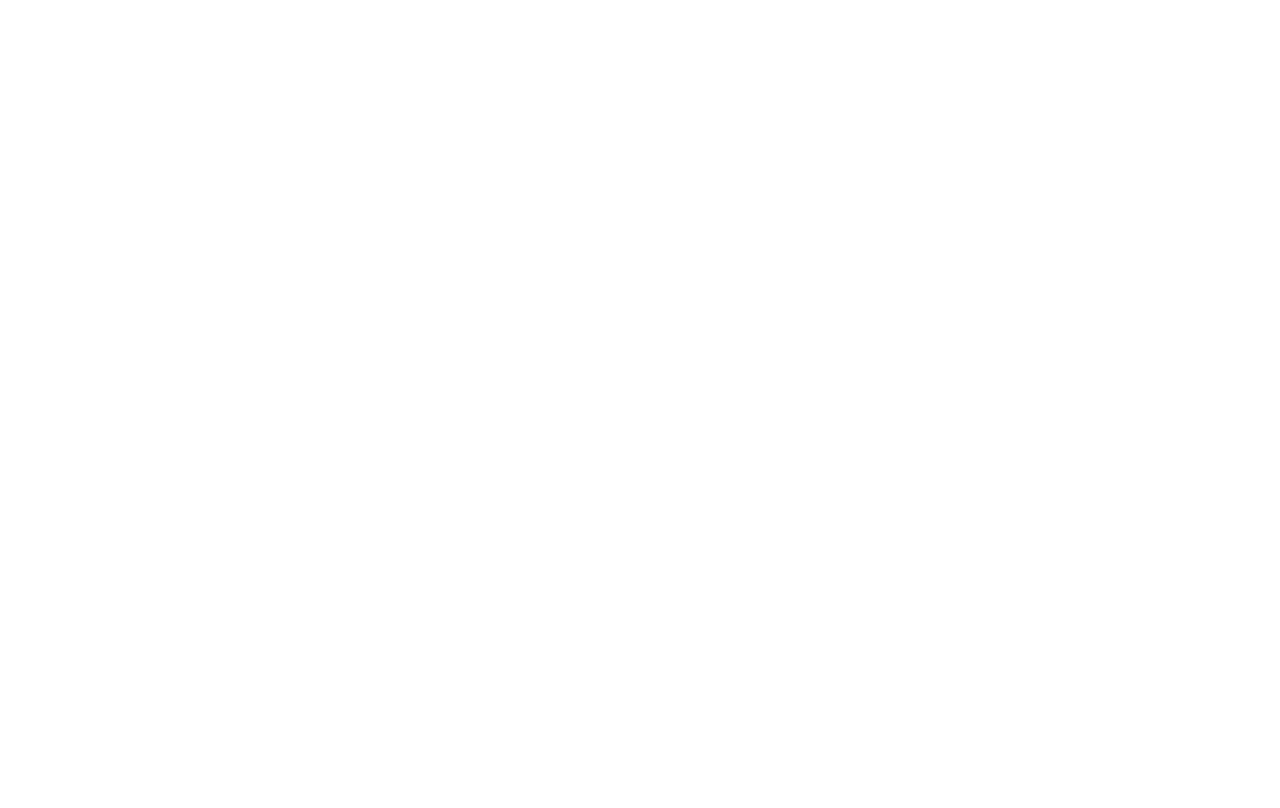
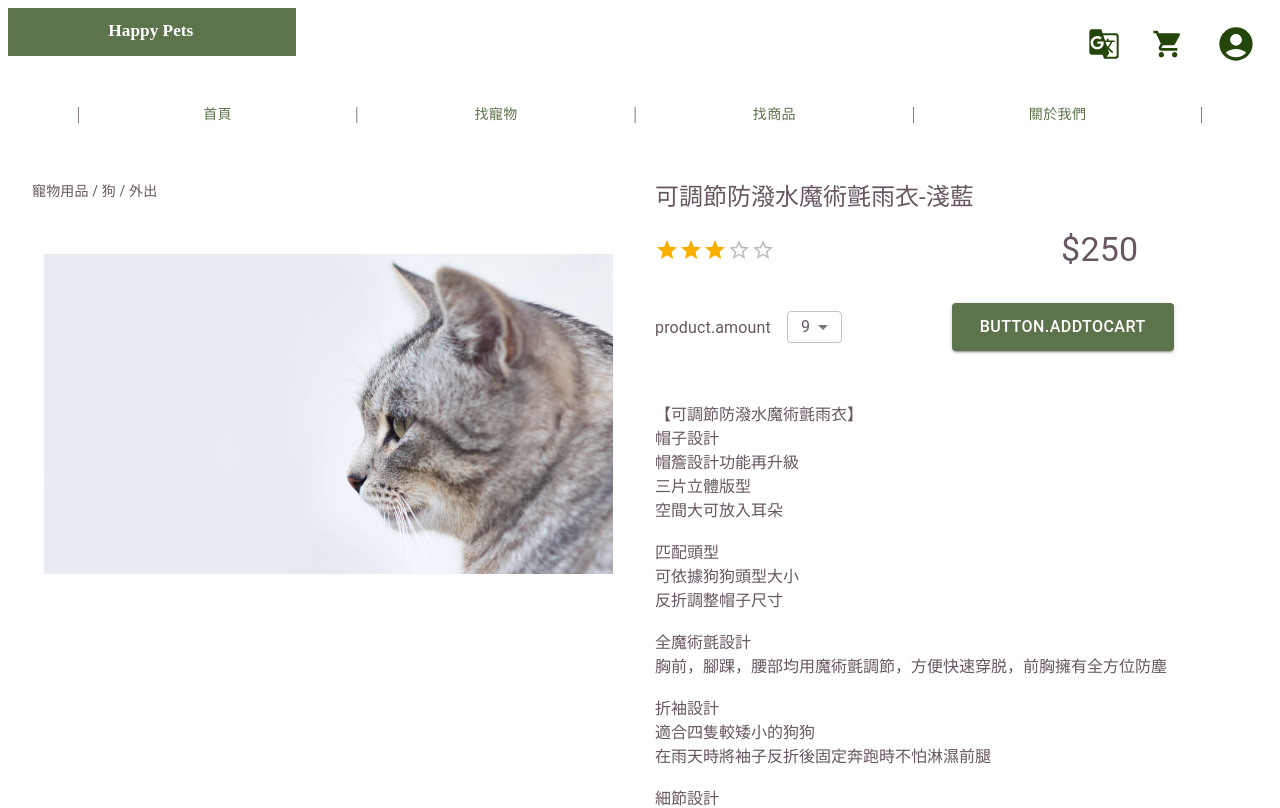
Before and after one commit to gotchamana/ec9, a React (Create React App) app in the folder web/: page /product in a window 1280 px wide. Before the commit this address had no page. Shown: the top 808 px of the page. Built offline with nearby package versions, Linux system fonts and the light colour scheme.

Commit message:
feature: 商品頁雛形

```diff
--- a/web/src/components/global/theme.ts
+++ b/web/src/components/global/theme.ts
@@ -16,5 +16,9 @@ export default {
       dark: "#00707d",
       contrastText: "#fff",
     },
+    text: {
+      primary: "#685762",
+      secondary: "#0d0d0d",
+    },
   },
 };
--- a/web/src/route/route.tsx
+++ b/web/src/route/route.tsx
@@ -4,6 +4,7 @@ import Login from "../views/login/Login";
 import Register from "../views/register/Register";
 import Main from "../views/main/Main";
 import User from "../views/user/User";
+import Product from "../views/product/Product";
 
 function Path() {
   return (
@@ -13,6 +14,7 @@ function Path() {
         <Route path="/login" element={<Login />} />
         <Route path="/register" element={<Register />} />
         <Route path="/user" element={<User />} />
+        <Route path="/product" element={<Product />} />
       </Routes>
     </BrowserRouter>
   );
--- /dev/null
+++ b/web/src/views/product/Product.tsx
@@ -0,0 +1,88 @@
+import React from "react";
+import { Grid, Typography, Rating, Select, MenuItem } from "@mui/material";
+import { useTranslation } from "react-i18next";
+import * as S from "./style";
+import Bar from "../../components/bar/Bar";
+import Footer from "../../components/footer/Footer";
+import Layout from "../../components/layout/layout";
+import CatImg1 from "../../static/carousel/cat1.jpg";
+
+export default function Product() {
+  const { t } = useTranslation();
+  const content = `
+    【可調節防潑水魔術氈雨衣】
+    帽子設計
+    帽簷設計功能再升級
+    三片立體版型
+    空間大可放入耳朵
+
+    匹配頭型
+    可依據狗狗頭型大小
+    反折調整帽子尺寸
+
+    全魔術氈設計
+    胸前，腳踝，腰部均用魔術氈調節，方便快速穿脱，前胸擁有全方位防塵
+
+    折袖設計
+    適合四隻較矮小的狗狗
+    在雨天時將袖子反折後固定奔跑時不怕淋濕前腿
+
+    細節設計
+    背部防風片防止孔洞漏水
+    精細矽膠展現經典LOGO
+    `;
+  return (
+    <Layout>
+      <Bar />
+      <Grid container sx={{ p: 4 }} spacing="30">
+        <Grid container item xs={12} sm={6} sx={{ maxHeight: "60vh" }}>
+          <Grid item xs={12}>
+            <Typography variant="body2">寵物用品 / 狗 / 外出</Typography>
+          </Grid>
+          <Grid item xs={12}>
+            <S.Img src={CatImg1} alt="" />
+          </Grid>
+        </Grid>
+        <Grid container item xs={12} sm={6}>
+          <Grid item xs={12}>
+            <Typography variant="h5">可調節防潑水魔術氈雨衣-淺藍</Typography>
+          </Grid>
+          <Grid container item xs={12} sx={{ my: 2 }}>
+            <Grid item xs={6} sx={{ display: "flex", alignItems: "center" }}>
+              <Rating value={3} />
+            </Grid>
+            <Grid item xs={6}>
+              <Typography variant="h4" sx={{ textAlign: "center" }}>
+                ${250}
+              </Typography>
+            </Grid>
+          </Grid>
+          <Grid container item xs={12} sx={{ my: 2, display: "flex", alignItems: "center" }}>
+            <Grid item xs={6}>
+              <Typography variant="body1" sx={{ display: "inline" }}>
+                {t("product.amount")}
+              </Typography>
+              <Select sx={{ ml: "1rem", height: "2rem" }} value={9} onChange={() => {}}>
+                {Array(10)
+                  .fill(0)
+                  .map((_, idx) => (
+                    // eslint-disable-next-line react/no-array-index-key
+                    <MenuItem value={idx} key={idx}>
+                      {idx}
+                    </MenuItem>
+                  ))}
+              </Select>
+            </Grid>
+            <Grid item xs={6}>
+              <S.AddToCartBtn variant="contained">{t("button.addToCart")}</S.AddToCartBtn>
+            </Grid>
+            <Grid container sx={{ my: 2 }}>
+              <S.Content color="text.primary">{content}</S.Content>
+            </Grid>
+          </Grid>
+        </Grid>
+      </Grid>
+      <Footer />
+    </Layout>
+  );
+}
--- /dev/null
+++ b/web/src/views/product/style.ts
@@ -0,0 +1,18 @@
+import { styled } from "@mui/system";
+import { Button } from "@mui/material";
+
+export const Img = styled("img")`
+  width: 100%;
+  max-height: 40vh;
+  object-fit: contain;
+`;
+
+export const Content = styled("p")`
+  white-space: pre-line;
+`;
+
+export const AddToCartBtn = styled(Button)`
+  width: 75%;
+  height: 3rem;
+  font-size: 1rem;
+`;
```
